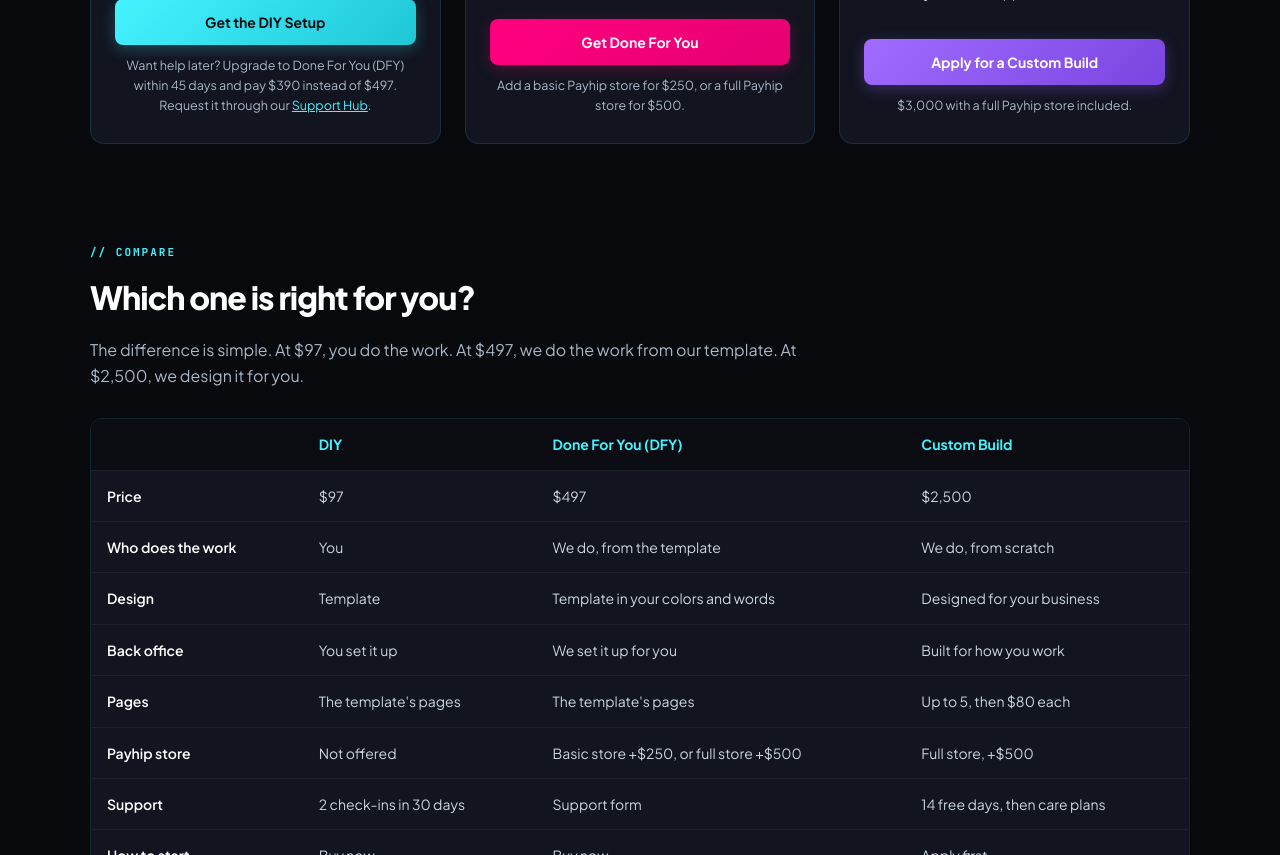
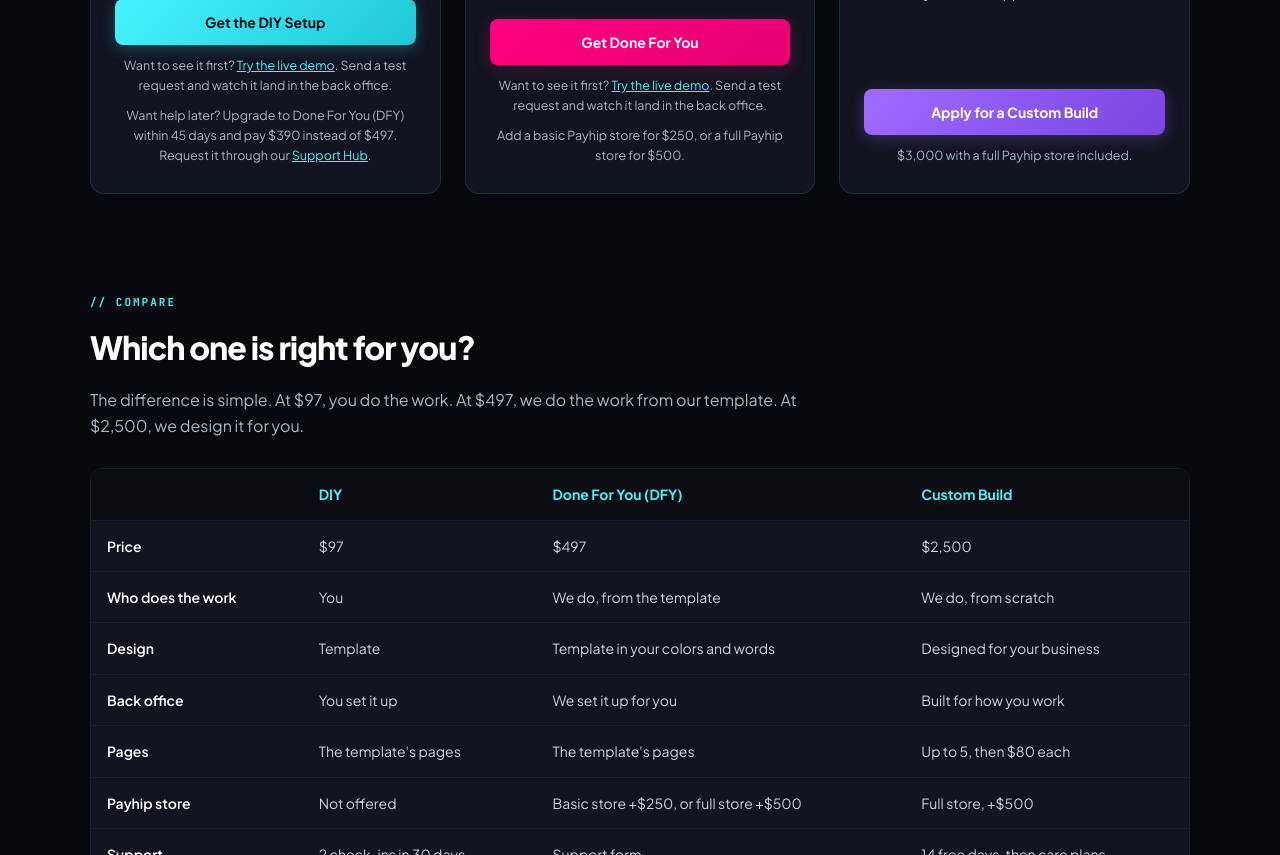
Before and after one commit to amberempowered8-alt/creator-resource-hub, a plain HTML site: page services.html in a window 1280 px wide. Shown: the part 1073-1928 px from the top of the page. Drawn offline with Linux system fonts and the light colour scheme.

Commit message:
Add live demo link to services section
Added a note about trying the live demo for both DIY and Done For You services.

```diff
--- a/services.html
+++ b/services.html
@@ -399,6 +399,7 @@
                             <li>2 free support check-ins in your first 30 days</li>
                         </ul>
                         <a href="https://payhip.com/b/27uQ4" target="_blank" rel="noopener noreferrer" class="btn btn-teal">Get the DIY Setup</a>
+                        <p class="note">Want to see it first? <a href="https://amberempowered8-alt.github.io/Local-Service-Template-PUBLIC-DEMO/" target="_blank" rel="noopener noreferrer">Try the live demo</a>. Send a test request and watch it land in the back office.</p>
                         <p class="note">Want help later? Upgrade to Done For You (DFY) within 45 days and pay $390 instead of $497. Request it through our <a href="https://airtable.com/app2dNCzkf61VdNKa/shrKN8thfLegxZSYL" target="_blank" rel="noopener noreferrer">Support Hub</a>.</p>
                     </div>
 
@@ -416,6 +417,7 @@
                             <li>Ready in 1 to 2 weeks, with 2 rounds of small changes</li>
                         </ul>
                         <a href="https://payhip.com/b/Ka0zu" target="_blank" rel="noopener noreferrer" class="btn">Get Done For You</a>
+                        <p class="note">Want to see it first? <a href="https://amberempowered8-alt.github.io/Local-Service-Template-PUBLIC-DEMO/" target="_blank" rel="noopener noreferrer">Try the live demo</a>. Send a test request and watch it land in the back office.</p>
                         <p class="note">Add a basic Payhip store for $250, or a full Payhip store for $500.</p>
                     </div>
 
```
